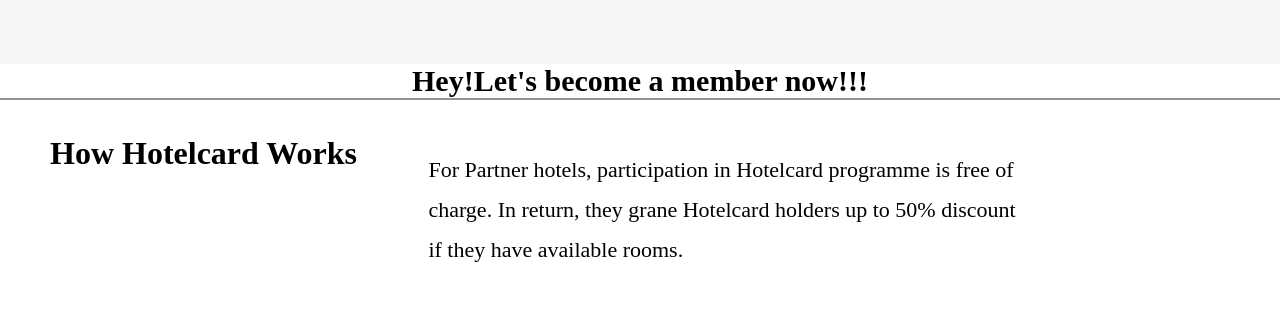
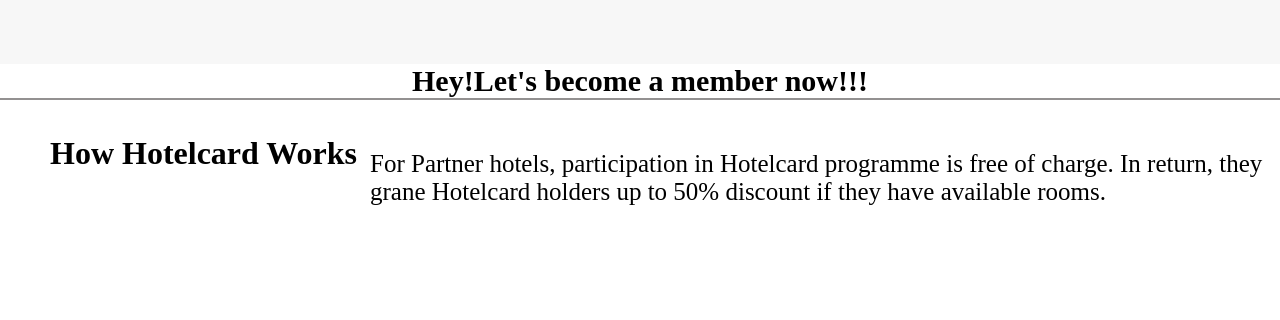
Before and after one commit to irfanyahyaa/Progate-Team-Project, a plain HTML site: page index.html in a window 1280 px wide. Shown: the part 1700-2020 px from the top of the page. Drawn offline with Linux system fonts and the light colour scheme.

Commit message:
Update index.html

```diff
--- a/index.html
+++ b/index.html
@@ -127,7 +127,7 @@
             <div class="bottom-wrapper">
                 <div class="container">
                     <h1>How Hotelcard Works</h1>
-                    <p class="contenn">For Partner hotels, participation in Hotelcard programme is free of charge. In return, they grane Hotelcard holders up to 50% discount if they have available rooms.</p>
+                    <p >For Partner hotels, participation in Hotelcard programme is free of charge. In return, they grane Hotelcard holders up to 50% discount if they have available rooms.</p>
 
 
                                         <!-- <div class="gambar">
@@ -163,6 +163,7 @@
                                 <p class="text-card">Triall membership 6 month</p>
                                 <h3>IDR 1.000.000<span>/ 6 month</span></h3>
                             </div>
+
                             <div class="card">
                                 <div class="card-yellow">
                                     <img src="img/payment-method.png">
```
